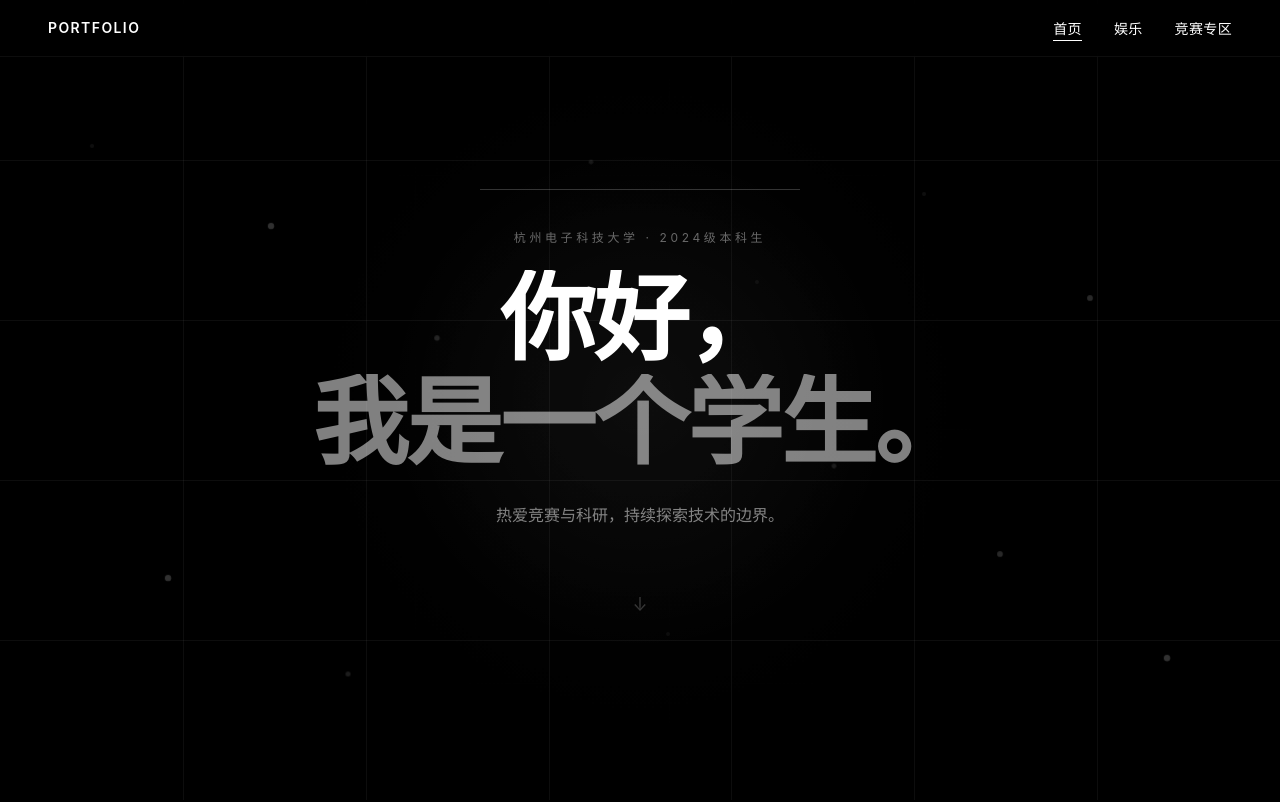
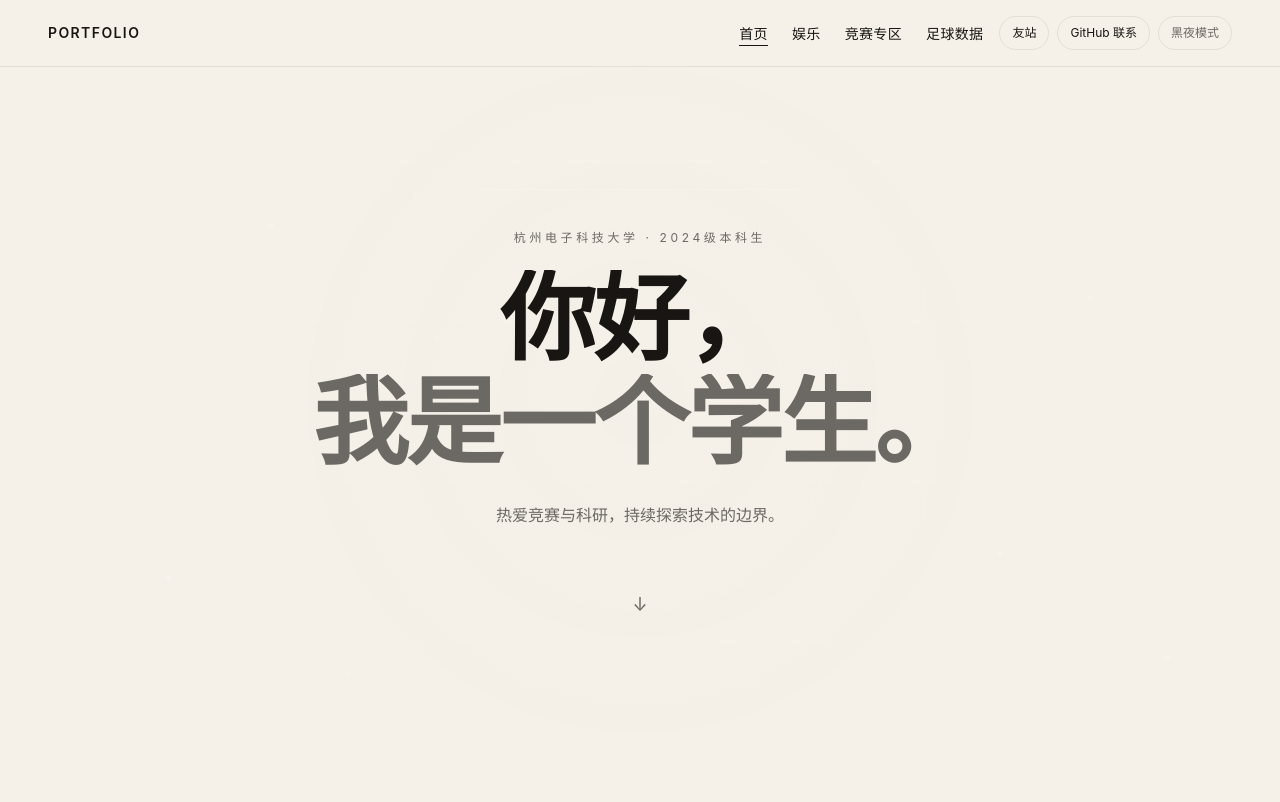
Before and after one commit to Lin-Jiong-HDU/moonsilver-blog, a Next.js app: page / in a window 1280 px wide. Shown: the top 802 px of the page. Built offline with nearby package versions, Linux system fonts and the light colour scheme.

Commit message:
新的主题色

```diff
--- a/app/components/site-navbar.tsx
+++ b/app/components/site-navbar.tsx
@@ -2,27 +2,72 @@
 
 import Link from "next/link";
 import { usePathname } from "next/navigation";
+import { useEffect, useState } from "react";
 
 const links = [
   { href: "/", label: "首页" },
   { href: "/fun", label: "娱乐" },
   { href: "/contest", label: "竞赛专区" },
+  { href: "/football", label: "足球数据" },
 ];
 
 function isActive(pathname: string, href: string) {
   return pathname === href;
 }
 
+function getInitialTheme(): "dark" | "light" {
+  if (typeof window === "undefined") {
+    return "dark";
+  }
+
+  const storedTheme = window.localStorage.getItem("site-theme");
+  if (storedTheme === "light" || storedTheme === "dark") {
+    return storedTheme;
+  }
+
+  return window.matchMedia("(prefers-color-scheme: light)").matches ? "light" : "dark";
+}
+
 export function SiteNavbar() {
   const pathname = usePathname();
+  const [theme, setTheme] = useState<"dark" | "light">(getInitialTheme);
+
+  useEffect(() => {
+    document.documentElement.dataset.theme = theme;
+    window.localStorage.setItem("site-theme", theme);
+  }, [theme]);
+
+  function toggleTheme() {
+    setTheme((current) => {
+      const nextTheme = current === "dark" ? "light" : "dark";
+      window.localStorage.setItem("site-theme", nextTheme);
+      document.documentElement.dataset.theme = nextTheme;
+      return nextTheme;
+    });
+  }
 
   return (
-    <nav className="fixed left-0 right-0 top-0 z-50 flex items-center justify-between border-b border-white/5 bg-black/80 px-6 py-4 backdrop-blur-md md:px-12">
-      <Link href="/" className="select-none text-sm font-semibold uppercase tracking-widest text-white">
+    <nav className="fixed left-0 right-0 top-0 z-50 border-b border-[var(--app-border)] bg-[var(--app-surface)]/85 px-6 py-4 backdrop-blur-md transition-colors duration-300 md:px-12">
+      <div className="mx-auto flex max-w-7xl flex-col gap-4 lg:flex-row lg:items-center lg:justify-between">
+        <div className="flex items-center justify-between gap-4">
+          <Link
+            href="/"
+            className="select-none text-sm font-semibold uppercase tracking-widest text-[var(--app-fg)]"
+          >
             Portfolio
           </Link>
 
-      <ul className="flex gap-5 md:gap-8">
+          <button
+            type="button"
+            onClick={toggleTheme}
+            className="rounded-full border border-[var(--app-border)] px-3 py-2 text-xs text-[var(--app-muted)] transition-colors hover:border-[var(--app-border-strong)] hover:text-[var(--app-fg)] lg:hidden"
+          >
+            {theme === "dark" ? "白天模式" : "黑夜模式"}
+          </button>
+        </div>
+
+        <div className="flex flex-col gap-4 lg:flex-row lg:items-center lg:justify-end">
+          <ul className="flex flex-wrap gap-4 md:gap-6">
             {links.map((link) => {
               const active = isActive(pathname, link.href);
 
@@ -31,16 +76,48 @@ export function SiteNavbar() {
                   <Link
                     href={link.href}
                     className={`relative text-sm tracking-wide transition-colors ${
-                  active ? "text-white" : "text-white/40 hover:text-white/80"
+                      active
+                        ? "text-[var(--app-fg)]"
+                        : "text-[var(--app-muted)] hover:text-[var(--app-fg)]"
                     }`}
                   >
                     {link.label}
-                {active ? <span className="absolute -bottom-1 left-0 right-0 h-px bg-white" /> : null}
+                    {active ? (
+                      <span className="absolute -bottom-1 left-0 right-0 h-px bg-[var(--app-fg)]" />
+                    ) : null}
                   </Link>
                 </li>
               );
             })}
           </ul>
+
+          <div className="flex flex-wrap items-center gap-2">
+            <a
+              href="https://www.johnlin.top/games/fc"
+              target="_blank"
+              rel="noreferrer"
+              className="rounded-full border border-[var(--app-border)] px-3 py-2 text-xs text-[var(--app-muted)] transition-colors hover:border-[var(--app-border-strong)] hover:text-[var(--app-fg)]"
+            >
+              友站
+            </a>
+            <a
+              href="https://github.com/moonsilver-1"
+              target="_blank"
+              rel="noreferrer"
+              className="rounded-full border border-[var(--app-border)] px-3 py-2 text-xs text-[var(--app-muted)] transition-colors hover:border-[var(--app-border-strong)] hover:text-[var(--app-fg)]"
+            >
+              GitHub 联系
+            </a>
+            <button
+              type="button"
+              onClick={toggleTheme}
+              className="hidden rounded-full border border-[var(--app-border)] px-3 py-2 text-xs text-[var(--app-muted)] transition-colors hover:border-[var(--app-border-strong)] hover:text-[var(--app-fg)] lg:inline-flex"
+            >
+              {theme === "dark" ? "白天模式" : "黑夜模式"}
+            </button>
+          </div>
+        </div>
+      </div>
     </nav>
   );
 }
--- a/app/football/football-widget-page.tsx
+++ b/app/football/football-widget-page.tsx
@@ -86,8 +86,7 @@ export function FootballWidgetPage() {
             足球数据
           </h1>
           <p className="mt-4 text-sm leading-relaxed text-white/45 md:text-base">
-            这个页面把赛程、积分榜和射手榜直接嵌入到网站里。
-            不再是跳出站外的链接页，而是保留在当前页面中切换查看。
+            和moonsilver一起看球（我还没做这个功能）
           </p>
         </div>
 
@@ -107,8 +106,7 @@ export function FootballWidgetPage() {
                         key={league.code}
                         type="button"
                         onClick={() => setActiveLeagueCode(league.code)}
-                        className={`w-full rounded-2xl border px-4 py-3 text-left transition-colors ${
-                          active
+                        className={`w-full rounded-2xl border px-4 py-3 text-left transition-colors ${active
                           ? "border-white/25 bg-white/[0.08] text-white"
                           : "border-white/8 text-white/45 hover:border-white/20 hover:text-white"
                           }`}
@@ -131,8 +129,7 @@ export function FootballWidgetPage() {
                   <button
                     type="button"
                     onClick={() => setActiveView("table")}
-                    className={`rounded-2xl border px-4 py-3 text-left transition-colors ${
-                      activeView === "table"
+                    className={`rounded-2xl border px-4 py-3 text-left transition-colors ${activeView === "table"
                       ? "border-white/25 bg-white/[0.08] text-white"
                       : "border-white/8 text-white/45 hover:border-white/20 hover:text-white"
                       }`}
@@ -145,8 +142,7 @@ export function FootballWidgetPage() {
                   <button
                     type="button"
                     onClick={() => setActiveView("scorer")}
-                    className={`rounded-2xl border px-4 py-3 text-left transition-colors ${
-                      activeView === "scorer"
+                    className={`rounded-2xl border px-4 py-3 text-left transition-colors ${activeView === "scorer"
                       ? "border-white/25 bg-white/[0.08] text-white"
                       : "border-white/8 text-white/45 hover:border-white/20 hover:text-white"
                       }`}
--- a/app/globals.css
+++ b/app/globals.css
@@ -1,4 +1,22 @@
 @import "tailwindcss";
+
+:root {
+  --app-bg: #050505;
+  --app-fg: #f6f2ea;
+  --app-muted: rgba(246, 242, 234, 0.58);
+  --app-surface: rgba(5, 5, 5, 0.86);
+  --app-border: rgba(246, 242, 234, 0.08);
+  --app-border-strong: rgba(246, 242, 234, 0.22);
+}
+
+html[data-theme="light"] {
+  --app-bg: #f5f1e8;
+  --app-fg: #181513;
+  --app-muted: rgba(24, 21, 19, 0.62);
+  --app-surface: rgba(245, 241, 232, 0.9);
+  --app-border: rgba(24, 21, 19, 0.08);
+  --app-border-strong: rgba(24, 21, 19, 0.18);
+}
 
 * {
   box-sizing: border-box;
@@ -9,8 +27,8 @@ html {
 }
 
 body {
-  background: #000;
-  color: #fff;
+  background: var(--app-bg);
+  color: var(--app-fg);
   font-family:
     -apple-system, BlinkMacSystemFont, "Segoe UI", "Helvetica Neue", Arial,
     "PingFang SC", "Hiragino Sans GB", "Microsoft YaHei", sans-serif;
@@ -40,9 +58,69 @@ a {
   background: rgba(255, 255, 255, 0.2);
 }
 
+html[data-theme="light"] ::-webkit-scrollbar-thumb {
+  background: rgba(24, 21, 19, 0.16);
+}
+
+html[data-theme="light"] ::-webkit-scrollbar-thumb:hover {
+  background: rgba(24, 21, 19, 0.28);
+}
+
 ::selection {
   background: rgba(255, 255, 255, 0.15);
   color: #fff;
+}
+
+html[data-theme="light"] ::selection {
+  background: rgba(24, 21, 19, 0.14);
+  color: #181513;
+}
+
+html[data-theme="light"] .bg-black {
+  background-color: var(--app-bg) !important;
+}
+
+html[data-theme="light"] .text-white {
+  color: var(--app-fg) !important;
+}
+
+html[data-theme="light"] .text-white\/80,
+html[data-theme="light"] .text-white\/60,
+html[data-theme="light"] .text-white\/55,
+html[data-theme="light"] .text-white\/50,
+html[data-theme="light"] .text-white\/45,
+html[data-theme="light"] .text-white\/40,
+html[data-theme="light"] .text-white\/35,
+html[data-theme="light"] .text-white\/30,
+html[data-theme="light"] .text-white\/25,
+html[data-theme="light"] .text-white\/20,
+html[data-theme="light"] .text-white\/15,
+html[data-theme="light"] .text-white\/10 {
+  color: var(--app-muted) !important;
+}
+
+html[data-theme="light"] .border-white\/5,
+html[data-theme="light"] .border-white\/8,
+html[data-theme="light"] .border-white\/10,
+html[data-theme="light"] .border-white\/15,
+html[data-theme="light"] .border-white\/20,
+html[data-theme="light"] .border-white\/25,
+html[data-theme="light"] .border-white\/30 {
+  border-color: var(--app-border) !important;
+}
+
+html[data-theme="light"] .bg-white\/\[0\.01\],
+html[data-theme="light"] .bg-white\/\[0\.02\],
+html[data-theme="light"] .bg-white\/\[0\.03\],
+html[data-theme="light"] .bg-white\/\[0\.04\],
+html[data-theme="light"] .bg-white\/\[0\.08\] {
+  background-color: rgba(255, 255, 255, 0.42) !important;
+}
+
+html[data-theme="light"] .bg-white,
+html[data-theme="light"] .hover\:bg-white\/90:hover {
+  background-color: #181513 !important;
+  color: #f5f1e8 !important;
 }
 
 @keyframes home-breathe {
--- a/app/layout.tsx
+++ b/app/layout.tsx
@@ -16,9 +16,16 @@ export default function RootLayout({
   children: React.ReactNode;
 }>) {
   return (
-    <html lang="zh-CN">
+    <html lang="zh-CN" data-theme="dark" suppressHydrationWarning>
+      <head>
+        <script
+          dangerouslySetInnerHTML={{
+            __html: `(function(){try{var theme=localStorage.getItem('site-theme');if(theme!=='light'&&theme!=='dark'){theme=window.matchMedia('(prefers-color-scheme: light)').matches?'light':'dark';}document.documentElement.dataset.theme=theme;}catch(e){}})();`,
+          }}
+        />
+      </head>
       <body>
-        <div className="min-h-screen bg-black text-white">
+        <div className="min-h-screen bg-[var(--app-bg)] text-[var(--app-fg)] transition-colors duration-300">
           <SiteNavbar />
           <main>{children}</main>
         </div>
```
Lines whose indentation alone changed are shown as unchanged.
